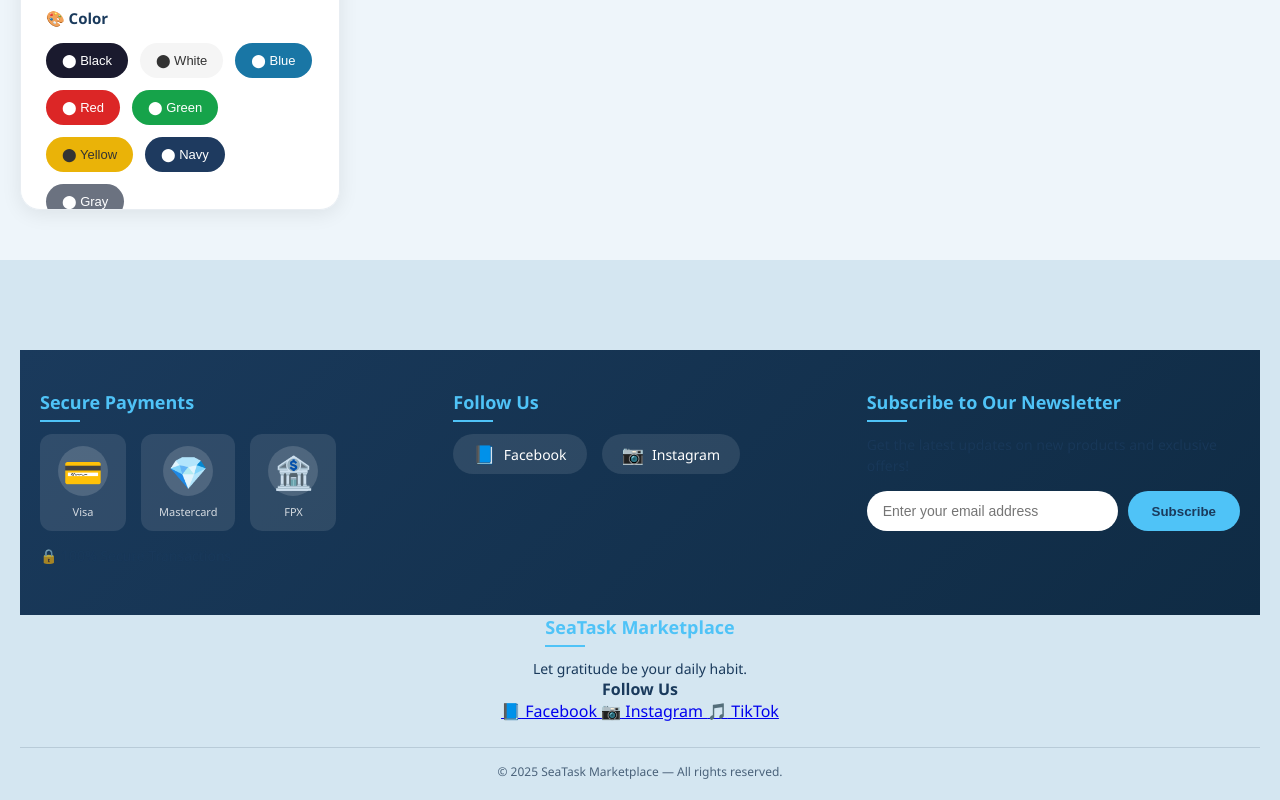
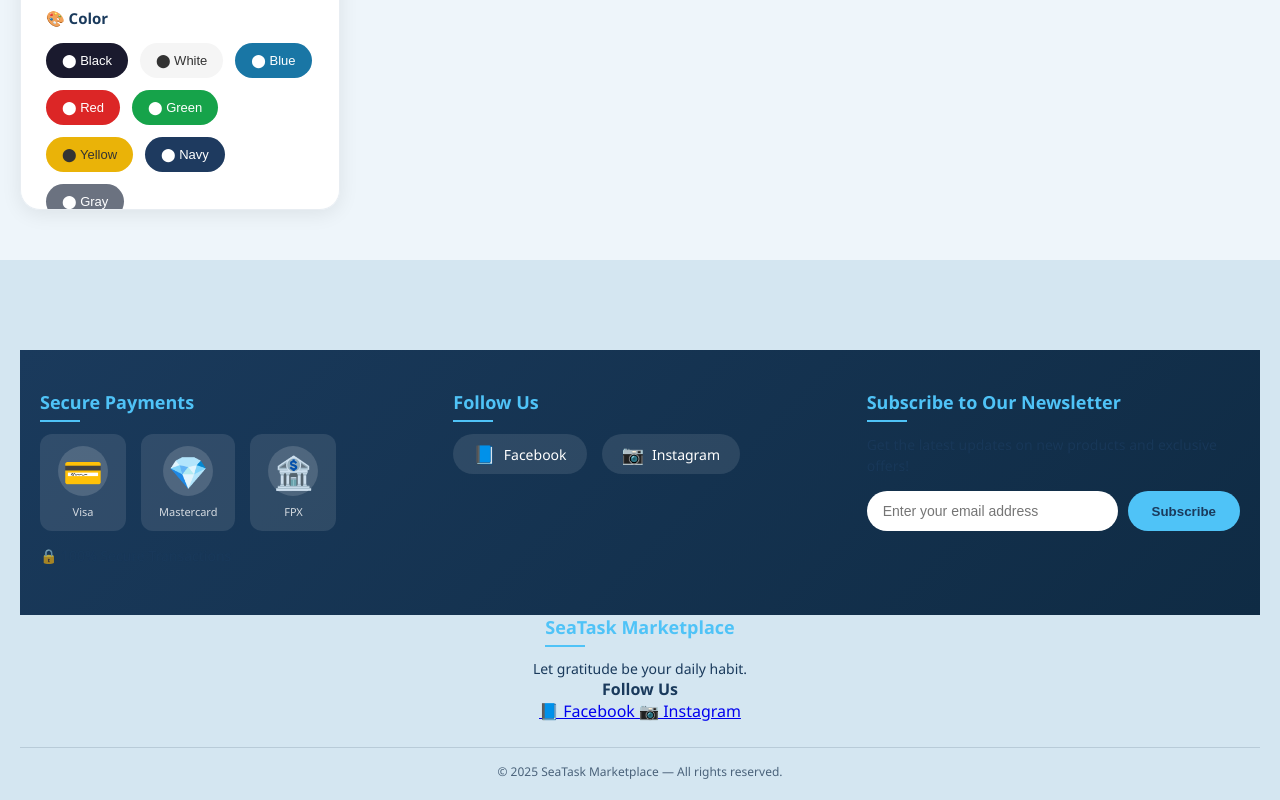
Before and after one commit to Yooanna/seatask-admin, a website: page index.html in a window 1280 px wide. Shown: the part 1410-2210 px from the top of the page. Drawn offline with Linux system fonts and the light colour scheme; no server answers.

Commit message:
Remove TikTok from footer in index.html

```diff
--- a/index.html
+++ b/index.html
@@ -122,9 +122,6 @@
                 </a>
                 <a href="https://www.instagram.com/sea_task/" target="_blank" class="footer-social-link" rel="noopener noreferrer">
                     <span>📷</span> Instagram
-                </a>
-                <a href="https://www.tiktok.com/@seatask001" target="_blank" class="footer-social-link" rel="noopener noreferrer">
-                    <span>🎵</span> TikTok
                 </a>
             </div>
         </div>
```
